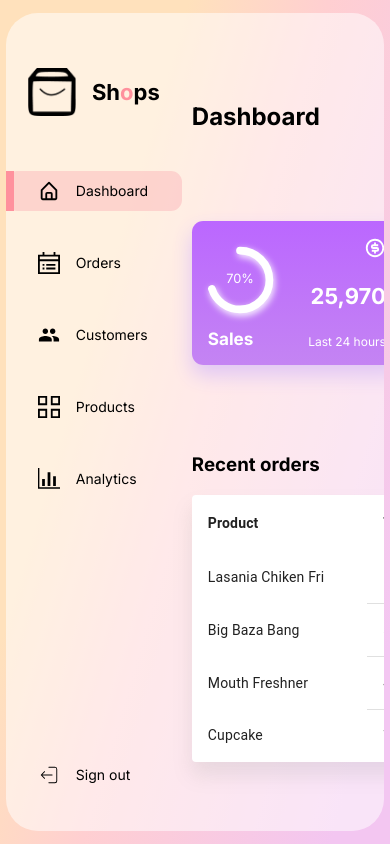
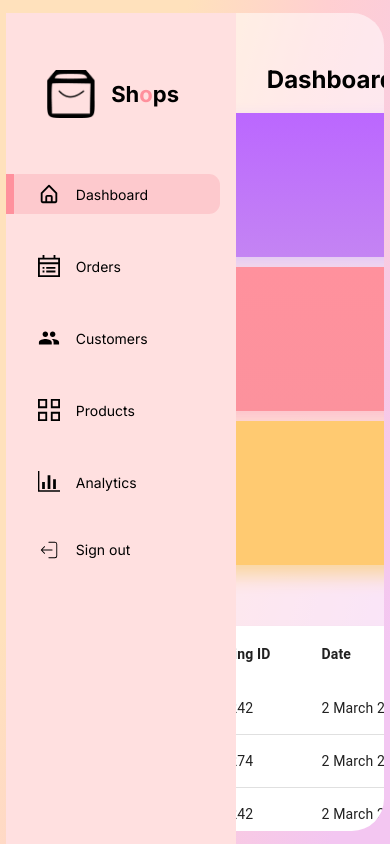
Before and after one commit to wesleywisch/Dashboard-admin-modern, a React (Create React App) app: page / in a window 390 px wide. Built offline with nearby package versions, Linux system fonts and the light colour scheme.

Commit message:
feat: Performing the responsive.

```diff
--- a/src/App.css
+++ b/src/App.css
@@ -36,3 +36,20 @@
   grid-template-columns: 11rem auto 20rem;
   gap: 0.625rem;
 }
+
+@media screen and (max-width: 1200px) {
+  .containerGlass {
+    grid-template-columns: 10% 50% auto;
+    overflow-y: scroll;
+  }
+}
+
+@media screen and (max-width: 768px) {
+  .containerGlass {
+    grid-template-columns: 1fr;
+  }
+
+  .containerGlass::-webkit-scrollbar {
+    display: none;
+  }
+}
--- a/src/components/Card/ExpandedCard/styles.css
+++ b/src/components/Card/ExpandedCard/styles.css
@@ -27,3 +27,20 @@
 .expandedChartContainer {
   width: 70%;
 }
+
+@media screen and (max-width: 1200px) {
+  .expandedCardContainer {
+    top: 2rem;
+    height: 70vh;
+    left: 6rem;
+  }
+}
+
+@media screen and (max-width: 768px) {
+  .expandedCardContainer {
+    width: 80%;
+    height: 50%;
+    top: 8rem;
+    left: 0.94rem;
+  }
+}
--- a/src/components/MainDash/styles.css
+++ b/src/components/MainDash/styles.css
@@ -12,3 +12,28 @@
 .parentContainer {
   width: 100%;
 }
+
+@media screen and (max-width: 1200px) {
+  .mainDashContainer {
+    justify-content: flex-start;
+    margin-top: 2rem;
+  }
+
+  .cardContainer {
+    flex-direction: column;
+  }
+
+  .parentContainer {
+    height: 9rem;
+  }
+}
+
+@media screen and (max-width: 768px) {
+  .mainDashContainer {
+    align-items: center;
+  }
+
+  .cardContainer {
+    width: 90%;
+  }
+}
--- a/src/components/RightSidebar/styles.css
+++ b/src/components/RightSidebar/styles.css
@@ -4,3 +4,23 @@
   width: 95%;
   justify-content: space-evenly;
 }
+
+@media screen and (max-width: 1200px) {
+  .rightSidebarContainer {
+    justify-content: flex-start;
+    margin-top: 3rem;
+  }
+}
+
+@media screen and (max-width: 768px) {
+  .rightSidebarContainer {
+    width: 100%;
+    margin-top: 0;
+  }
+
+  .rightSidebarContainer > div {
+    display: flex;
+    flex-direction: column;
+    align-items: center;
+  }
+}
--- a/src/components/Sidebar/index.tsx
+++ b/src/components/Sidebar/index.tsx
@@ -1,5 +1,7 @@
 import { useState } from 'react';
 import { CiLogout } from 'react-icons/ci';
+import { FaBars } from 'react-icons/fa';
+import { motion } from 'framer-motion';
 
 import logo from '../../assets/logo.png';
 import { sidebarItens } from '../../data/sidebarItens';
@@ -8,9 +10,32 @@
 
 export function Sidebar() {
   const [selected, setSelected] = useState(0);
+  const [expanded, setExpanded] = useState(false);
+
+  const sidebarVariants = {
+    true: {
+      left: '0',
+    },
+    false: {
+      left: '-60%'
+    }
+  }
 
   return (
-    <div className="sidebar-container">
+    <>
+      <div
+        className='bars'
+        style={expanded ? { left: '60%' } : { left: '5%' }}
+        onClick={() => setExpanded(!expanded)}
+      >
+        <FaBars />
+      </div>
+
+      <motion.div
+        className="sidebar-container"
+        variants={sidebarVariants}
+        animate={window.innerHeight <= 768 ? `${expanded}` : ''}
+      >
         <div className="logo">
           <img src={logo} alt="Logo" />
           <span>
@@ -35,6 +60,7 @@
             <span>Sign out</span>
           </div>
         </div>
-    </div>
+      </motion.div>
+    </>
   )
 }
--- a/src/components/Sidebar/styles.css
+++ b/src/components/Sidebar/styles.css
@@ -67,3 +67,51 @@
   background-color: var(--pink);
   margin-right: calc(1rem - 8px);
 }
+
+.bars {
+  display: none;
+}
+
+@media screen and (max-width: 1200px) {
+  .menuItem > span {
+    display: none;
+  }
+
+  .logo {
+    display: none;
+  }
+}
+
+@media screen and (max-width: 768px) {
+  .sidebar-container {
+    position: fixed;
+    z-index: 9;
+    background: #ffe0e0;
+    width: 55%;
+    height: 100%;
+    padding-right: 1rem;
+  }
+
+  .menuItem > span {
+    display: block;
+  }
+
+  .logo {
+    display: flex;
+  }
+
+  .menuItem:last-child {
+    position: relative;
+    margin-top: 2rem;
+  }
+
+  .bars {
+    display: flex;
+    position: fixed;
+    top: 2rem;
+    z-index: 9;
+    background: #ffe0e0;
+    padding: .625rem;
+    border-radius: .625rem;
+  }
+}
--- a/src/components/Table/styles.css
+++ b/src/components/Table/styles.css
@@ -22,3 +22,20 @@
 .details {
   color: #00b5ff !important;
 }
+
+@media screen and (max-width: 1200px) {
+  .Table {
+    width: 170%;
+    margin-top: 2rem;
+  }
+}
+
+@media screen and (max-width: 768px) {
+  .Table {
+    width: 18rem;
+    position: relative;
+    display: flex;
+    flex-direction: column;
+    align-items: center;
+  }
+}
```
Lines whose indentation alone changed are shown as unchanged.
